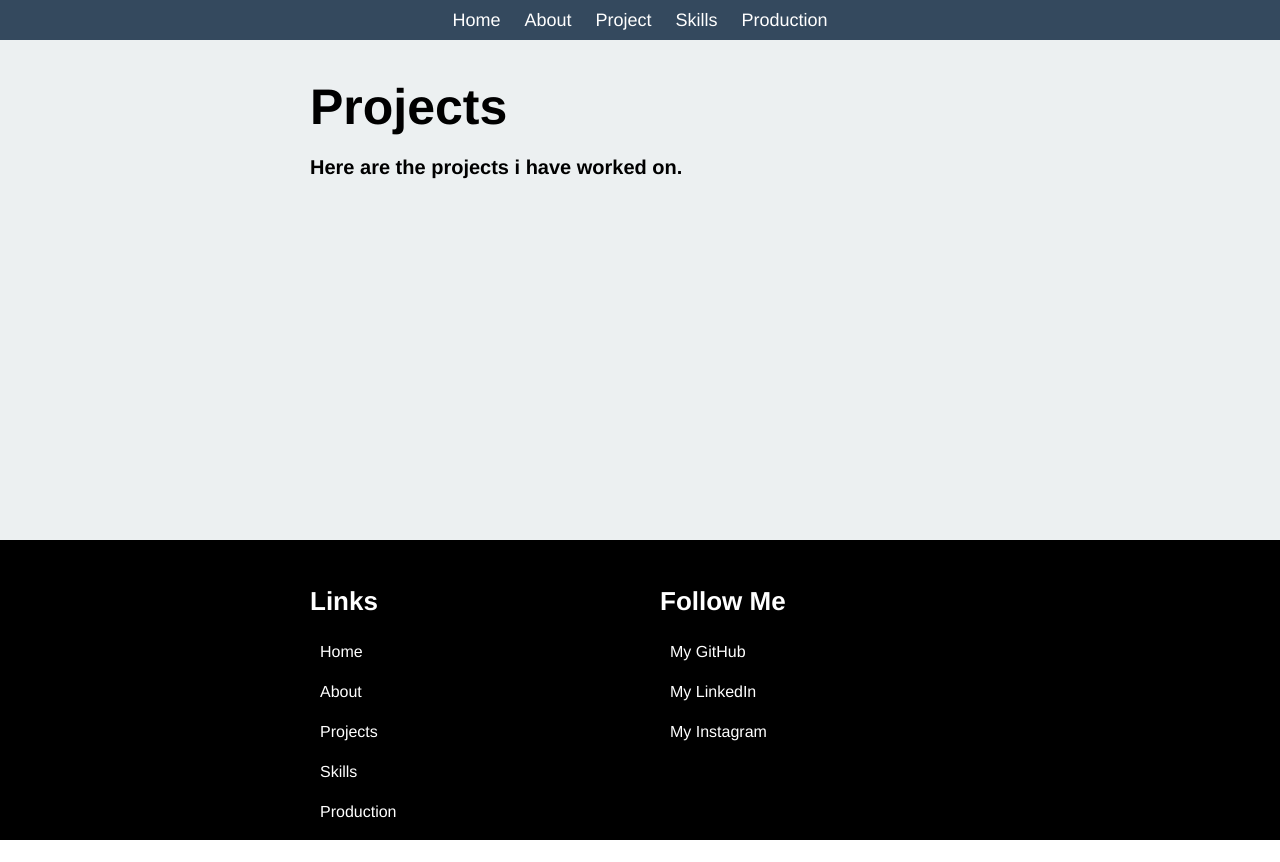
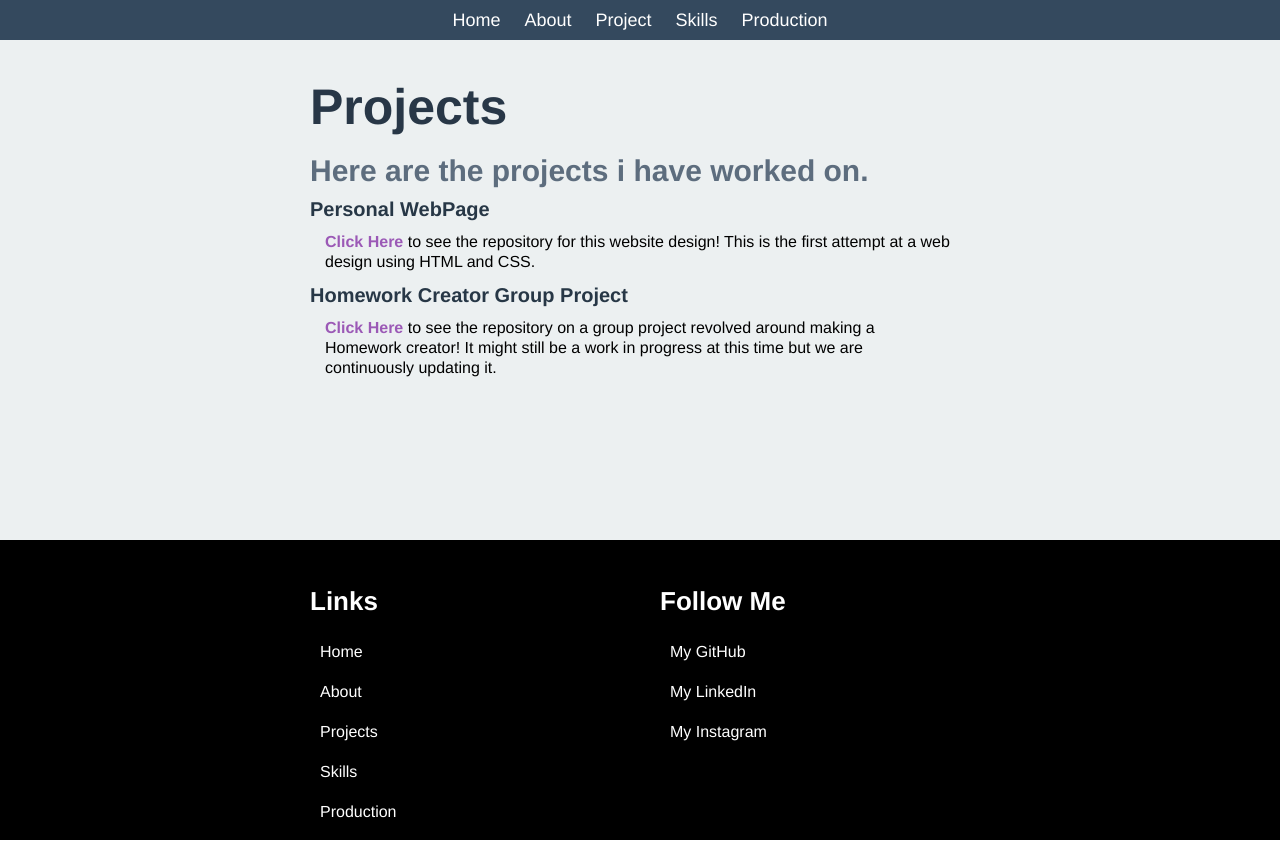
Before and after one commit to Morgan0513/Morgan0513.github.io, a plain HTML site: page project.html in a window 1280 px wide. Drawn offline with Linux system fonts and the light colour scheme.

Commit message:
Pretty much finished for now

```diff
--- a/morgan-style.css
+++ b/morgan-style.css
@@ -10,6 +10,8 @@ nav a:hover {background-color:#ECF0F1; color: #000;}
 .bodycontent {background-color: #ECF0F1; width: 700px; min-height: 500px; margin: 0 auto; padding: 0;}
 .content-padding {padding: 20px;}
 
+p a {text-decoration: none; color: #9B59B6; font-weight: bold; }
+p a:hover{color: #EC7063;}
 .row {
   display: flex;
 }
@@ -54,10 +56,10 @@ nav a:hover {background-color:#ECF0F1; color: #000;}
 .box-link a:hover {background-color: #A9CCE3; color: #fff; }
 
 
-h1 {color: #000; font-size: 50px; font-family: helvetica; line-height: 54px; margin: 20px 0px;}
-h2 {color: #000; font-size: 30px; font-family: helvetica; line-height: 34px; margin: 8px 0px;}
+h1 {color: #283747; font-size: 50px; font-family: helvetica; line-height: 54px; margin: 20px 0px;}
+h2 {color: #5D6D7E; font-size: 30px; font-family: helvetica; line-height: 34px; margin: 8px 0px;}
 h3 {color: #fff; font-size: 26px; font-family: helvetica; line-height: 30px;}
-h4 {color: #000; font-size: 20px; font-family: helvetica; line-height: 26px; margin: 8px 0px;}
+h4 {color: #273746; font-size: 20px; font-family: helvetica; line-height: 26px; margin: 8px 0px;}
 p {color: #000; font-size: 16px; font-family: helvetica; line-height: 20px; margin: 10px 15px;}
 
 
--- a/project.html
+++ b/project.html
@@ -27,9 +27,12 @@
 
 
 <h1>Projects</h1>
-<h4>Here are the projects i have worked on.</h4>
-<h4></h4>
-<p></p>
+<h2>Here are the projects i have worked on.</h2>
+<h4>Personal WebPage</h4>
+<p><a href="https://github.com/Morgan0513/Morgan0513.github.io" target="_blank" alt="Click Here for GitHub">Click Here</a> to see the repository for this website design! This is the first attempt at a web design using HTML and CSS.</p>
+
+<h4>Homework Creator Group Project</h4>
+<p><a href="https://github.com/CurleyBrackets975/GroupProject" target="_blank" alt="Click Here for GitHub">Click Here</a> to see the repository on a group project revolved around making a Homework creator! It might still be a work in progress at this time but we are continuously updating it.</p>
 
 
 	</div><!-- end content padding-->
```
Also changed, not shown: production.html (+1 -1 lines).
